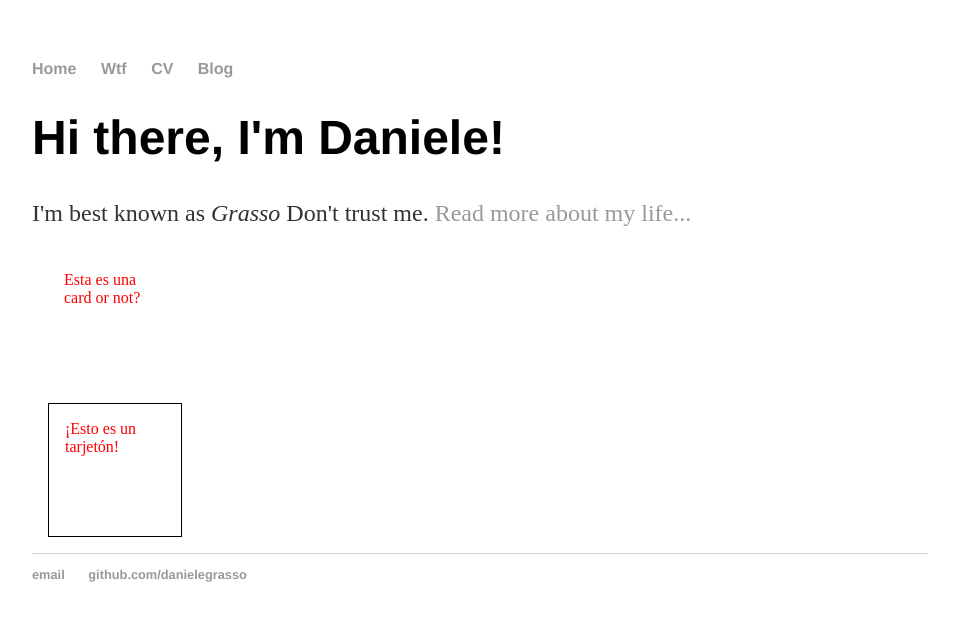
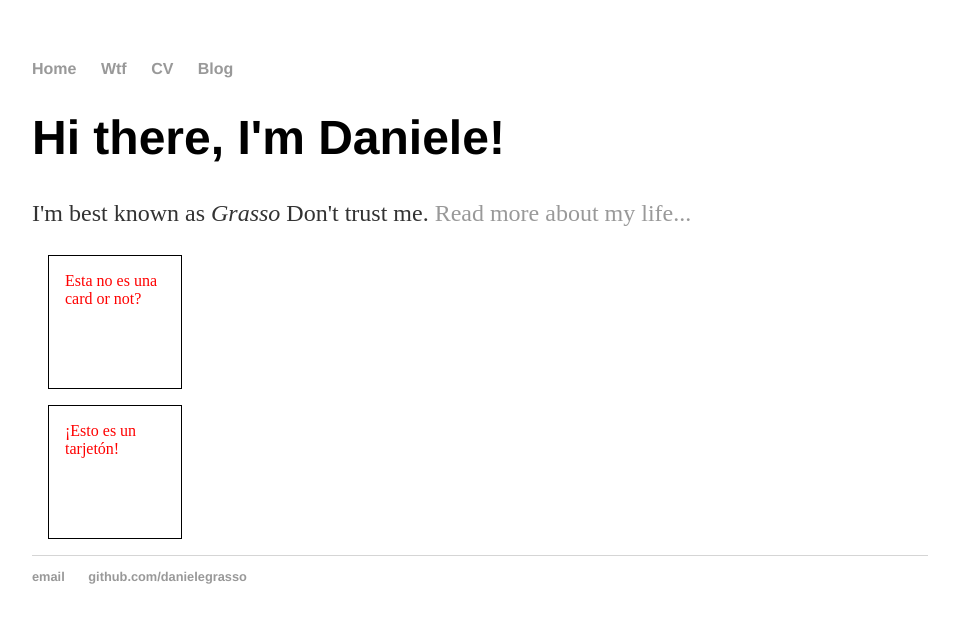
Before and after one commit to danielegrasso/danielegrasso.github.io, a Jekyll site: the page built from index.html, in a window 1280 px wide. Shown: the top 623 px of the page, without its empty margins (160-1119 px from the left). Built offline with Jekyll 4.4.1, drawn with Linux system fonts in a browser that asks for light colours.

Commit message:
Update index.html

```diff
--- a/index.html
+++ b/index.html
@@ -7,6 +7,6 @@ title: Daniele Grasso, Data Journalist
 	<p>I'm best known as <em>Grasso</em> Don't trust me. <a href="/about">Read more about my life...</a></p>
 </div><!-- /.blurb -->
 <div class="card"
-style="border:thin soldi black">
-	Esta es una card or not?
+style="border:thin solid black">
+	Esta no es una card or not?
 </div>
```
